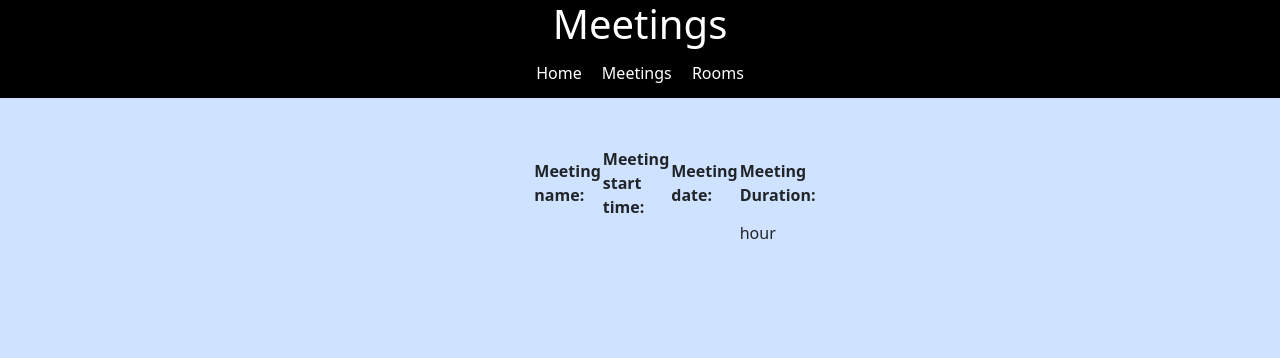
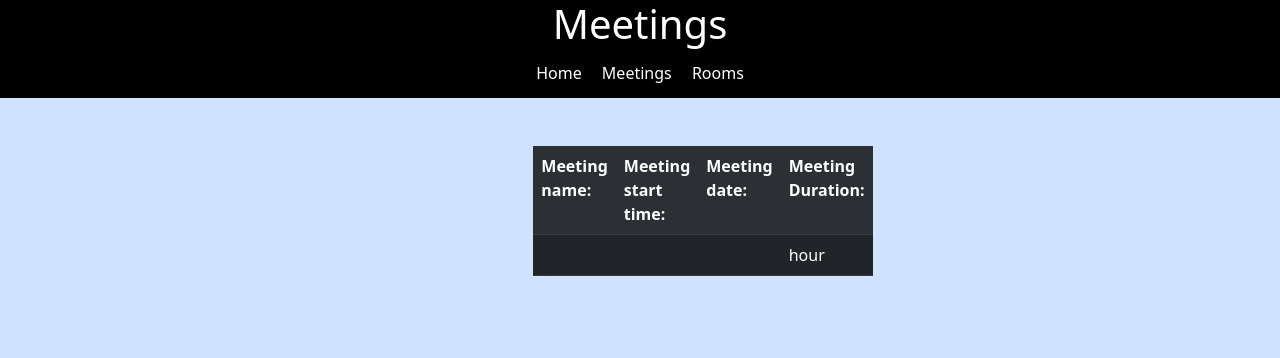
Before and after one commit to davidobr/meeting_scheduler, a Django app: template meetings/templates/meetings/meeting_details.html in a window 1280 px wide. Shown: the top 358 px of the page. Run offline with Django 4.2, Linux system fonts and the light colour scheme; the template is opened without the code that fills it, so the values that code supplies are empty.

Commit message:
updated the table (and made it dark)

```diff
--- a/meetings/templates/meetings/meeting_details.html
+++ b/meetings/templates/meetings/meeting_details.html
@@ -13,7 +13,7 @@
         </div>
     </div>
     <div class="col-10 col-lg-2 mx-auto mt-5 mx-auto align-items-center">
-        <table class="col-12">
+        <table class="col-12 col-lg-1 table table-striped table-hover table-dark">
             <tr>
                 <th>Meeting name:</th>
                 <th>Meeting start time:</th>
```
